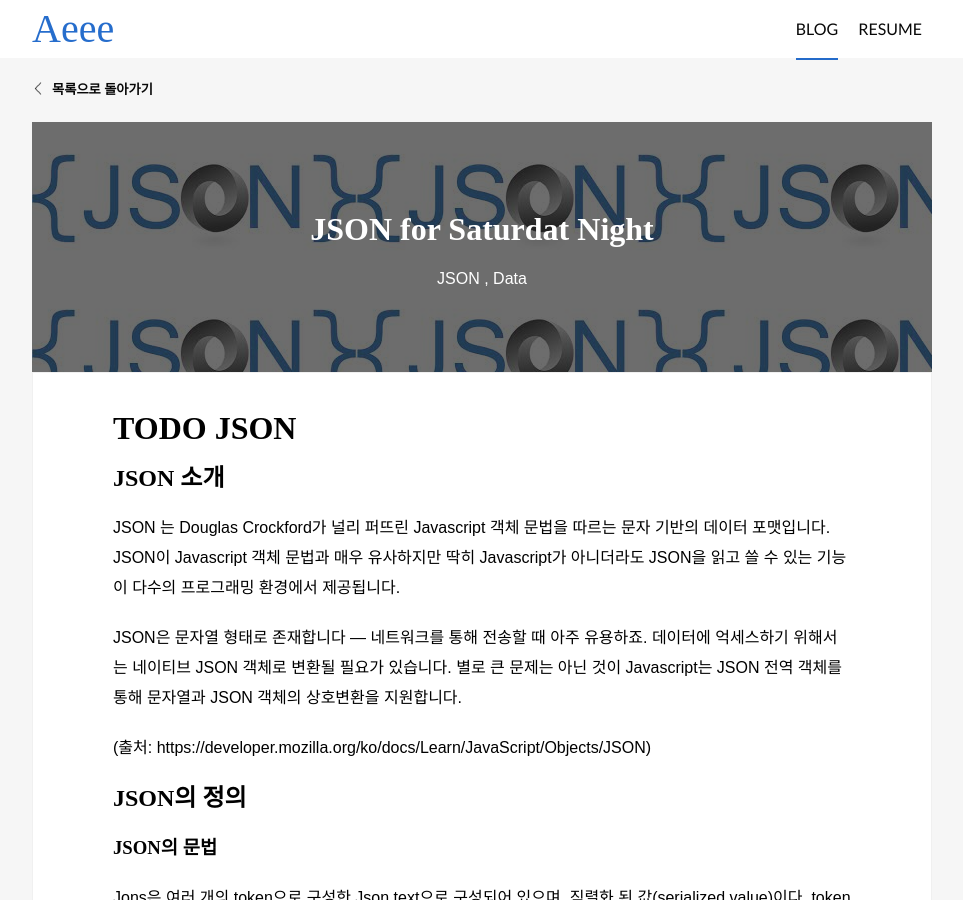
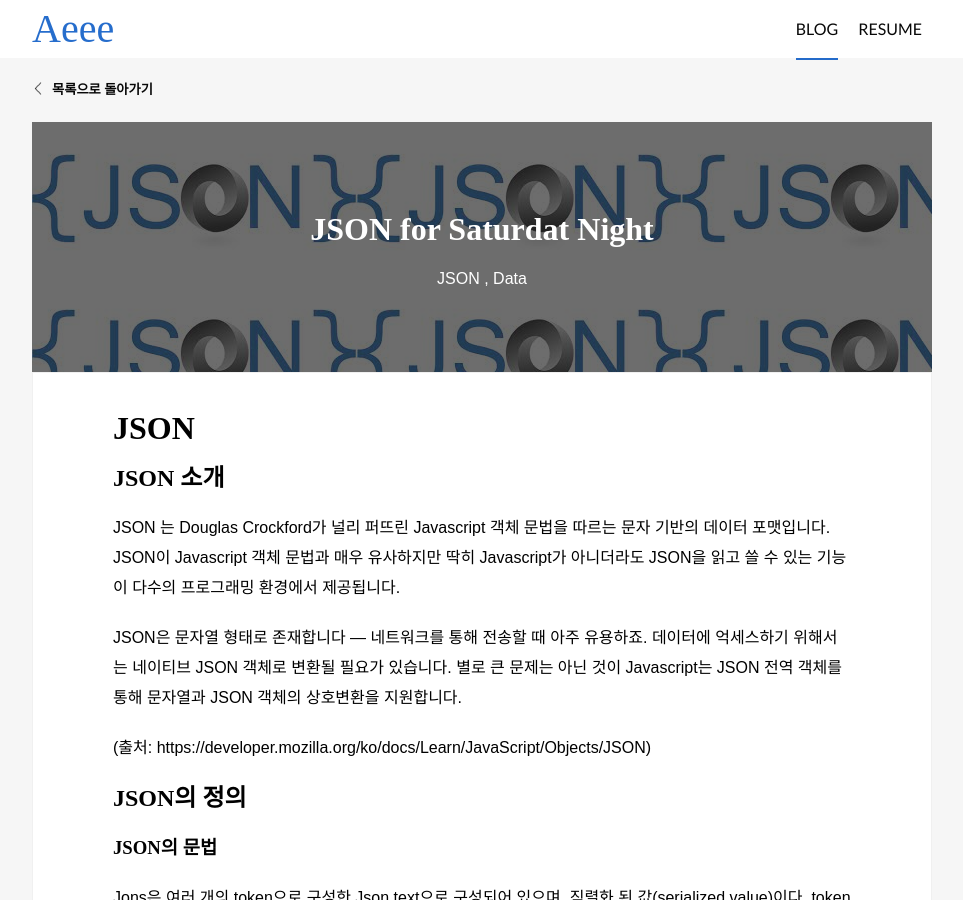
Before and after one commit to Aeee90/Aeee90.github.io, a Jekyll site: the page built from _posts/ConcurrencyInGo/2021-07-10-JSON.md, in a window 1280 px wide and 900 px high. Shown: the whole window, without its empty margins (158-1121 px from the left). Built offline with Jekyll 4.4.1, drawn with Linux system fonts in a browser that asks for light colours; nearby versions of some CDN libraries; some web fonts are replaced.

Commit message:
removed TODO

```diff
--- a/_posts/ConcurrencyInGo/2021-07-10-JSON.md
+++ b/_posts/ConcurrencyInGo/2021-07-10-JSON.md
@@ -8,7 +8,7 @@ tags: JSON Data
 image: /assets/images/json.png
 ---
 
-# TODO JSON
+# JSON
 
 ## JSON 소개
 
```
